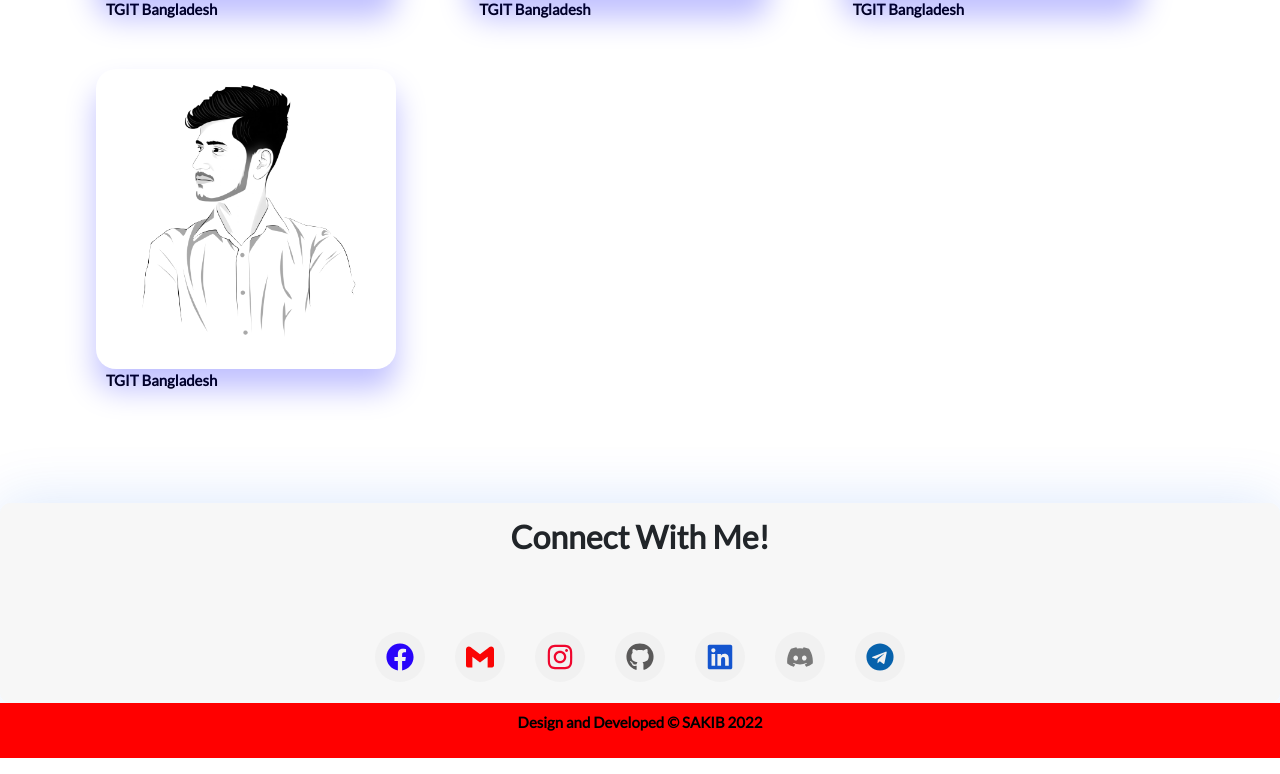
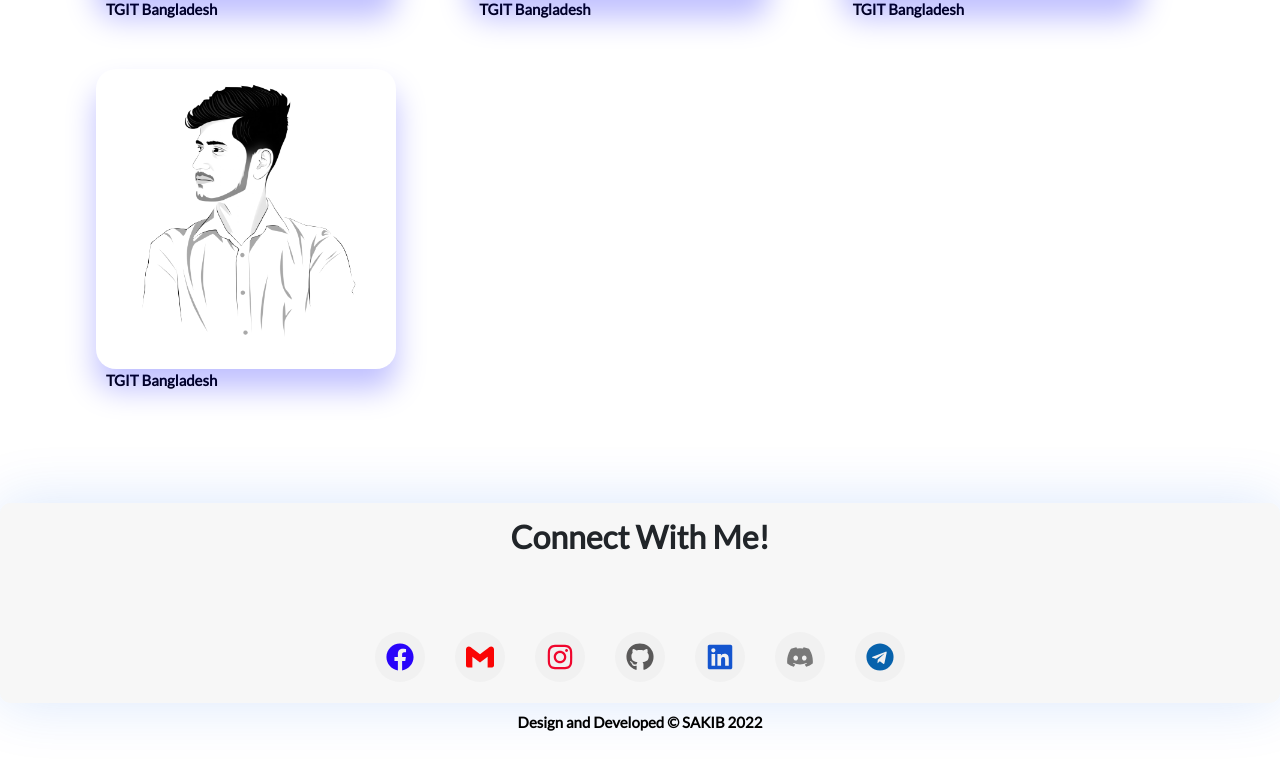
Before and after one commit to SakibPatwary/react_profile, a React (Create React App) app: page / in a window 1280 px wide. Shown: the part 1216-1990 px from the top of the page. Built offline with nearby package versions, Linux system fonts and the light colour scheme.

Commit message:
Update Footer.js

```diff
--- a/src/components/Footer/Footer.js
+++ b/src/components/Footer/Footer.js
@@ -7,7 +7,7 @@ import Navbar from 'react-bootstrap/Navbar';
 const Footer = () => {
   return (
     <>
-        <Navbar  style={{backgroundColor:' red'}} className="mb-3">
+        <Navbar className="mb-3 pt-2">
           <Container className='justify-content-center'>
             <p>Design and Developed &copy; SAKIB 2022</p>
           </Container>
```
